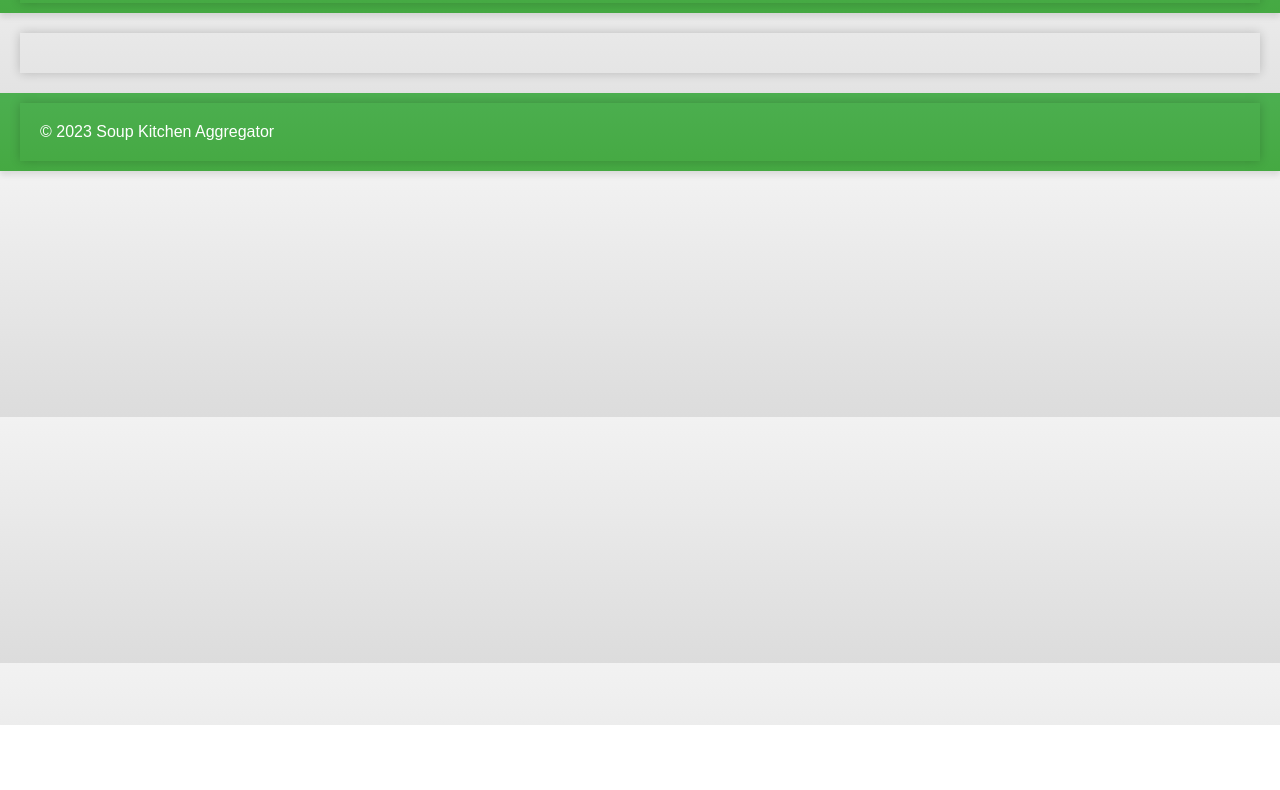
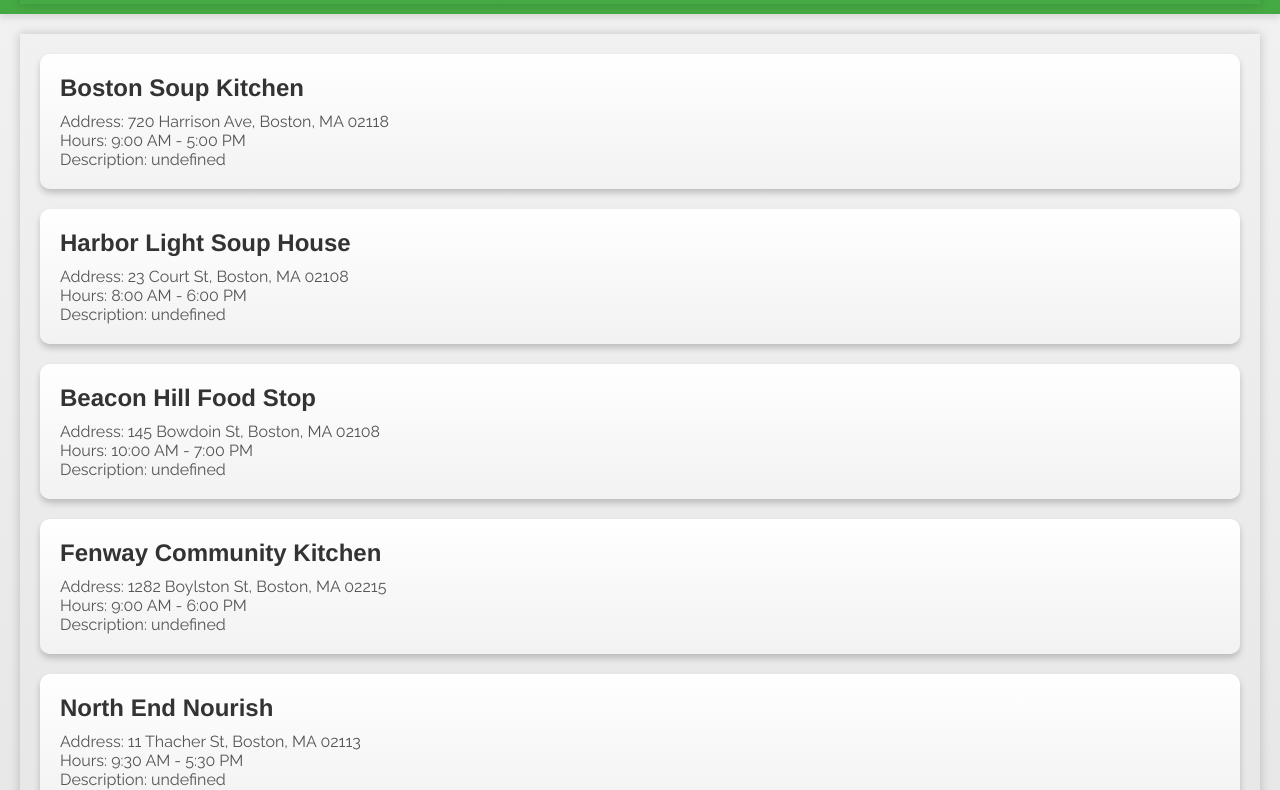
Before and after one commit to aljarida/Minihack, a plain HTML site: page index.html in a window 1280 px wide. Shown: the part 75-865 px from the top of the page. Before the commit the page ends 800 px from the top, so only its background shows below. Drawn offline with Linux system fonts and the light colour scheme; no server answers.

Commit message:
Font change

```diff
--- a/index.html
+++ b/index.html
@@ -6,6 +6,7 @@
     <meta name="viewport" content="width=device-width, initial-scale=1.0">
     <title>Soup Kitchen Aggregator</title>
     <link rel="stylesheet" href="styles.css">
+    <link rel="stylesheet" href="https://fonts.googleapis.com/css?family=Raleway">
 </head>
 <body>
     <header>
@@ -124,6 +125,7 @@
         }
 
         // Function to populate the container with soup kitchens
+        /*
         function populateSoupKitchens() {
             const container = document.getElementById("soupKitchensContainer");
 
@@ -151,6 +153,16 @@
         }
 
         // Call the function to populate the container
+        */
+        function populateSoupKitchens() {
+            const container = document.getElementById("soupKitchensContainer");
+
+            SOUPKITCHENS.forEach((soupKitchen) => {
+                const soupKitchenCard = createSoupKitchenCard(soupKitchen);
+                container.appendChild(soupKitchenCard);
+            });
+        }
+
         populateSoupKitchens();
     </script>
 
--- a/styles.css
+++ b/styles.css
@@ -1,3 +1,4 @@
+/* Add hover effect to links */
 /* Reset some default styles */
 body, h1, h2, p, ul, li {
     margin: 0;
@@ -6,7 +7,7 @@ body, h1, h2, p, ul, li {
 
 /* Define general styles */
 body {
-    font-family: 'Arial', sans-serif;
+    font-family: 'Raleway', Arial, sans-serif;
     background: linear-gradient(to bottom, #f2f2f2, #dcdcdc);
 }
 
```
